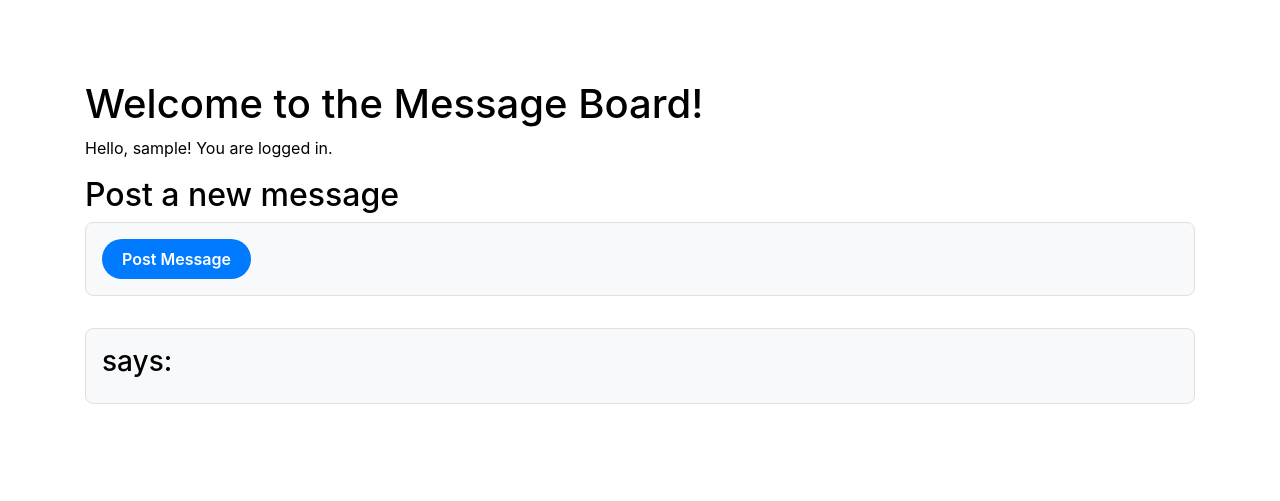
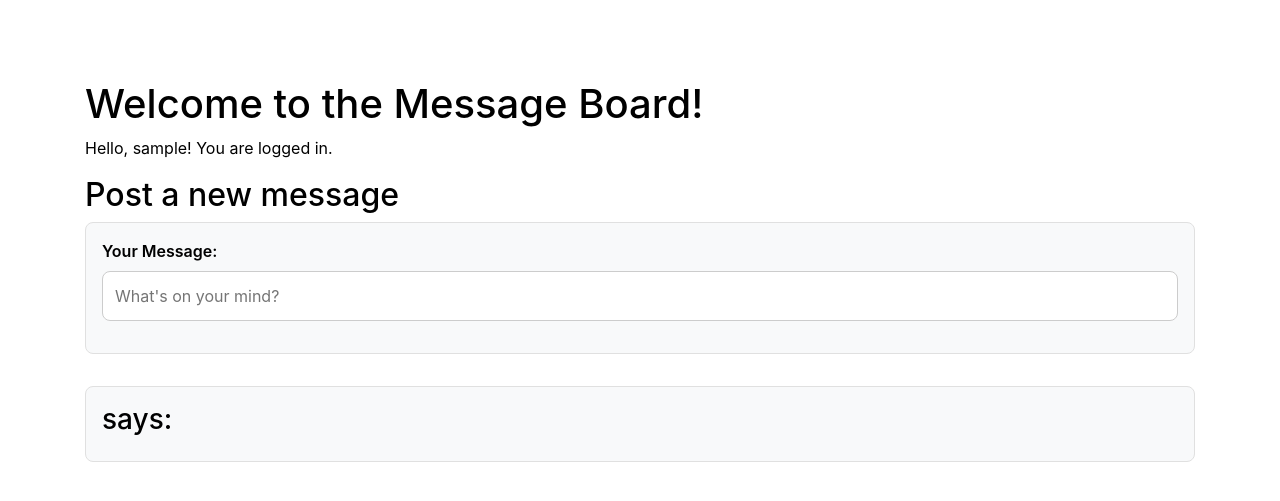
Before and after one commit to amdla/OchronaDanychProj, a Django app: template twitter_app/templates/index.html in a window 1280 px wide. Shown: the part 57-558 px from the top of the page. Run offline with Django 4.2, Linux system fonts and the light colour scheme; tables that the repository leaves empty hold one stand-in row (values such as "Sample post"); the template is opened without the code that fills it: values that come from a table or form of the project are taken from there, most other values are stand-ins (such as "Sample title", 1, 10 or a date in 2020); one stand-in notice (Sample message) is shown; parts of the project's set-up code (start-up, migrations or seed data) failed here and were passed over; some libraries are stand-ins or nearby versions.

Commit message:
moved 'new message' system to main page, fixed some stuff, updated TODO

```diff
--- a/twitter_app/models.py
+++ b/twitter_app/models.py
@@ -19,5 +19,12 @@
     created_at = models.DateTimeField(default=timezone.now)
     updated_at = models.DateTimeField(auto_now=True)
 
+    def __str__(self):
+        return self.content[:50]  # Zwróci pierwsze 50 znaków wiadomości
+
     class Meta:
         ordering = ['-created_at']  # Domyślne sortowanie wiadomości od najnowszych
+
+    def get_content_preview(self):
+        """Method to display a preview of content with simple formatting (if needed)."""
+        return self.content[:100]  # Zwraca pierwsze 100 znaków wiadomości
--- a/twitter_app/static/css/styles.css
+++ b/twitter_app/static/css/styles.css
@@ -120,6 +122,46 @@
     background: #0056b3;
 }
 
+.expandable-form {
+    position: relative;
+    margin-bottom: 2rem;
+}
+
+#content-input {
+    width: 100%;
+    padding: 0.75rem;
+    border: 1px solid #ccc;
+    border-radius: 8px;
+    font-size: 1rem;
+    transition: all 0.3s ease;
+    box-sizing: border-box; /* Ensure padding is included in the width */
+}
+
+.additional-fields {
+    display: none;
+    margin-top: 1rem;
+    padding: 1rem;
+    border: 1px solid #ccc;
+    border-radius: 8px;
+    background-color: #f8f9fa;
+}
+
+/* Form Button */
+.additional-fields button[type="submit"] {
+    background: #007bff;
+    color: #ffffff;
+    padding: 0.5rem 1.25rem;
+    border-radius: 20px;
+    cursor: pointer;
+    font-weight: 600;
+    border: none;
+    transition: background 0.2s ease-in-out;
+}
+
+.additional-fields button[type="submit"]:hover {
+    background: #0056b3;
+}
+
 /* Message Box */
 .message {
     background: #f8f9fa;
--- a/twitter_app/templates/index.html
+++ b/twitter_app/templates/index.html
@@ -1,4 +1,3 @@
-<!-- index.html -->
 {% extends 'base.html' %}
 
 {% block content %}
@@ -6,21 +5,31 @@
 
     {% if username %}
         <p>Hello, {{ username }}! You are logged in.</p>
+
+        <!-- Expandable Form to Post a New Message -->
+        <h2>Post a new message</h2>
+        <div class="expandable-form">
+            <form method="POST" enctype="multipart/form-data" id="message-form">
+                {% csrf_token %}
+                <!-- Initially Visible Input Field -->
+                <label for="content-input">Your Message:</label>
+                <input type="text" name="content" id="content-input" placeholder="What's on your mind?" required>
+
+
+                <!-- Hidden Fields (Image Upload and Submit Button) -->
+                <div class="additional-fields" id="additional-fields">
+                    {{ form.image.label_tag }}
+                    {{ form.image }}
+                    <button type="submit">Post Message</button>
+                </div>
+            </form>
+        </div>
     {% else %}
         <p>You are not logged in. <a href="{% url 'login' %}">Login here</a>.</p>
     {% endif %}
 
-    {% if username %}
-        <!-- Formularz do dodawania wiadomości -->
-        <h2>Post a new message</h2>
-        <form action="{% url 'post_message' %}" method="post" enctype="multipart/form-data">
-            {% csrf_token %}
-            {{ form.as_p }}
-            <button type="submit">Post Message</button>
-        </form>
-    {% endif %}
-
-    <div class="messages">
+    <!-- Display Messages -->
+    <div class="messages mt-4">
         {% for message in messages %}
             <div class="message">
                 <h3>{{ message.user.username }} says:</h3>
@@ -35,7 +44,52 @@
                 {% endif %}
             </div>
         {% endfor %}
+    </div>
+{% endblock %}
 
-    </div>
+{% block extra_js %}
+    <script>
+        document.addEventListener('DOMContentLoaded', function () {
+            const contentInput = document.getElementById('content-input');
+            const additionalFields = document.getElementById('additional-fields');
 
+            // Show additional fields when the input is focused
+            contentInput.addEventListener('focus', function () {
+                additionalFields.style.display = 'block';
+            });
+
+            // Optionally, hide additional fields if the input is blurred and empty
+            document.addEventListener('click', function (event) {
+                if (!document.getElementById('message-form').contains(event.target) && !contentInput.value.trim()) {
+                    additionalFields.style.display = 'none';
+                }
+            });
+
+            // Theme toggle script
+            const body = document.body;
+            const themeToggle = document.getElementById('theme-toggle');
+            const iconLight = themeToggle.querySelector('.theme-icon-light');
+            const iconDark = themeToggle.querySelector('.theme-icon-dark');
+
+            const currentTheme = localStorage.getItem('theme') || 'light';
+            if (currentTheme === 'dark') {
+                body.classList.add('dark-mode');
+                iconDark.style.display = 'none';
+                iconLight.style.display = 'inline';
+            }
+
+            themeToggle.addEventListener('click', function () {
+                body.classList.toggle('dark-mode');
+                if (body.classList.contains('dark-mode')) {
+                    iconDark.style.display = 'none';
+                    iconLight.style.display = 'inline';
+                    localStorage.setItem('theme', 'dark');
+                } else {
+                    iconLight.style.display = 'none';
+                    iconDark.style.display = 'inline';
+                    localStorage.setItem('theme', 'light');
+                }
+            });
+        });
+    </script>
 {% endblock %}
--- a/twitter_app/urls.py
+++ b/twitter_app/urls.py
@@ -10,7 +10,6 @@
     path('login/', views.login_view, name='login'),  # Strona logowania
     path('logout/', views.logout_view, name='logout'),  # Wylogowanie
     path('register/', views.register, name='register'),  # Rejestracja
-    path('post_message/', views.post_message, name='post_message'),  # Dodawanie wiadomości
 ]
 
 urlpatterns += static(settings.MEDIA_URL, document_root=settings.MEDIA_ROOT)
```
Also changed, not shown: other parts of twitter_app/static/css/styles.css (+33 -10 lines), twitter_app/templates/post_message.html (deleted, +0 -19 lines), twitter_app/views.py (+23 -38 lines), db.sqlite3, media/uploads/obraz_2024-12-11_181052697.png (added), 2 other files.
